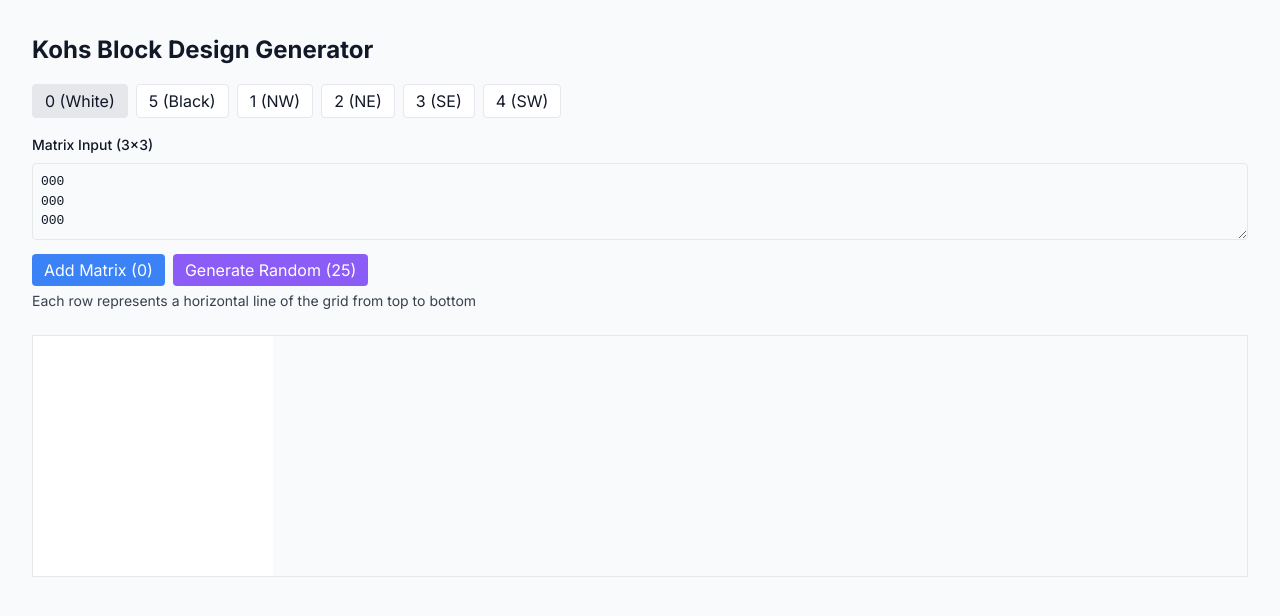
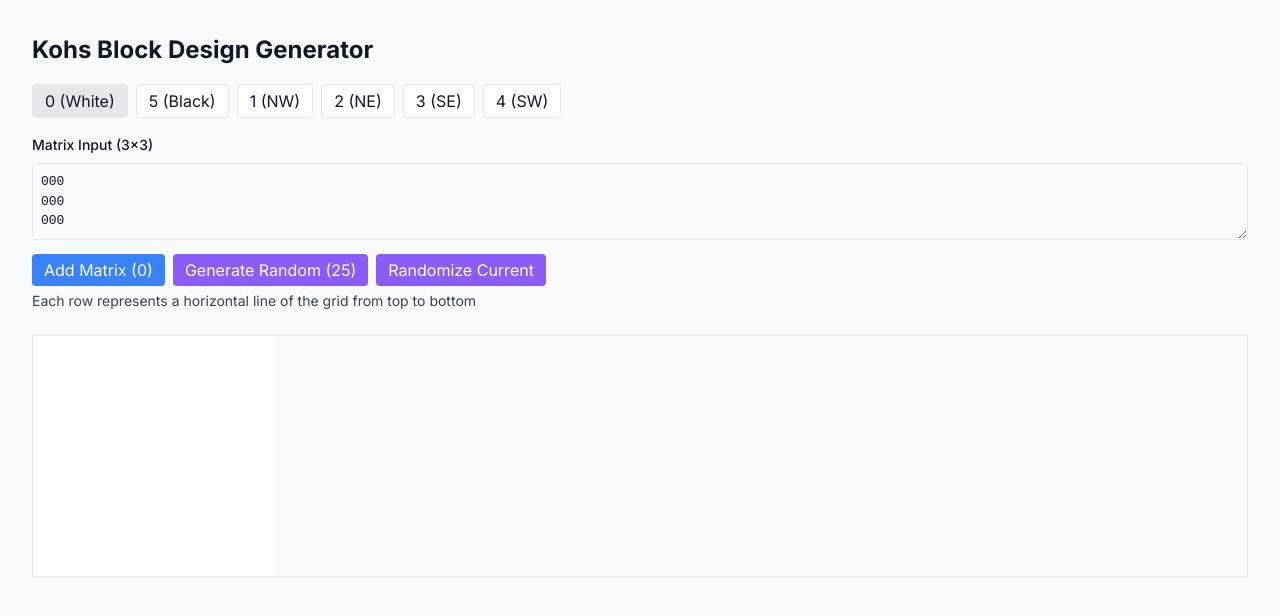
Before and after one commit to maxkomarychev/kohs, a Next.js app: page / in a window 1280 px wide. Shown: the top 616 px of the page. Built offline with nearby package versions, Linux system fonts and the light colour scheme.

Commit message:
Randomize current

```diff
--- a/src/components/LayoutGenerator.tsx
+++ b/src/components/LayoutGenerator.tsx
@@ -30,6 +30,10 @@ const LayoutGenerator: React.FC = () => {
       newMatrices.push(generateRandomMatrix());
     }
     setMatrices(newMatrices);
+  };
+
+  const handleRandomizeCurrent = () => {
+    setMatrixInput(generateRandomMatrix());
   };
 
   const handleMatrixInput = (input: string) => {
@@ -241,6 +245,19 @@ const LayoutGenerator: React.FC = () => {
             >
               Generate Random (25)
             </button>
+            <button
+              style={{
+                padding: '0.25rem 0.75rem',
+                backgroundColor: '#8b5cf6',
+                color: 'white',
+                borderRadius: '0.25rem',
+                border: 'none',
+                cursor: 'pointer'
+              }}
+              onClick={handleRandomizeCurrent}
+            >
+              Randomize Current
+            </button>
             {matrices.length > 0 && (
               <button
                 style={{
```
